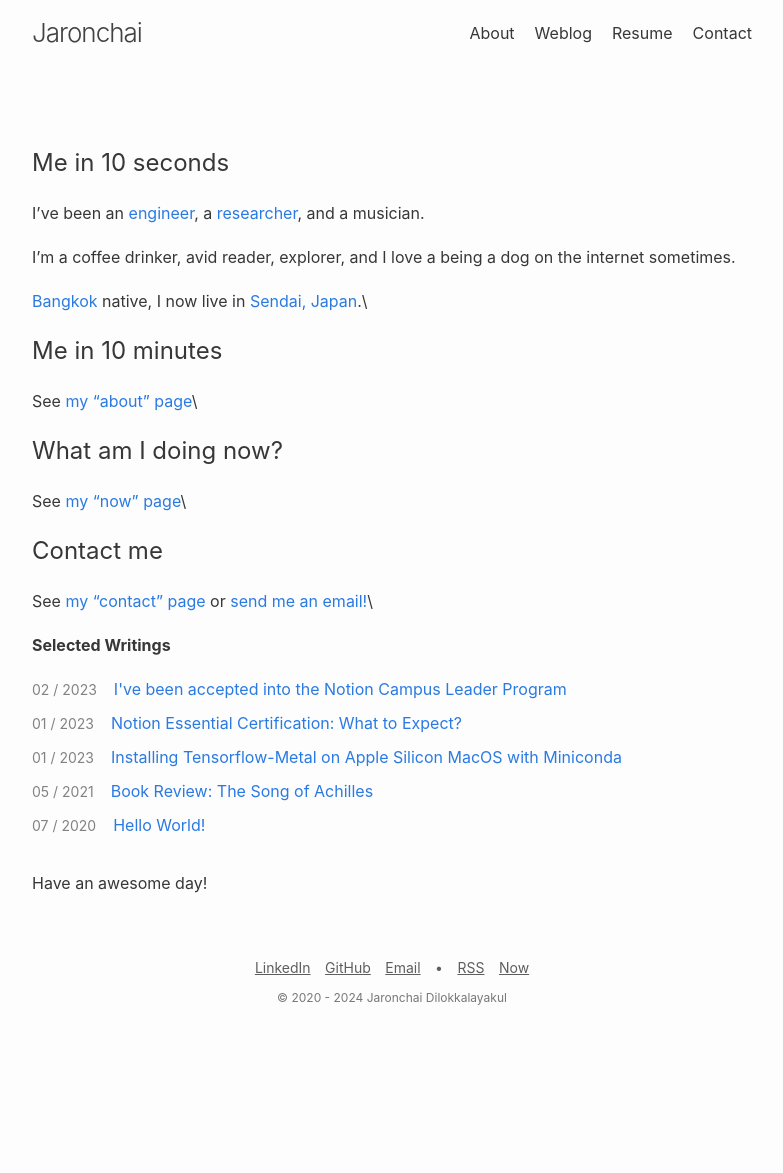
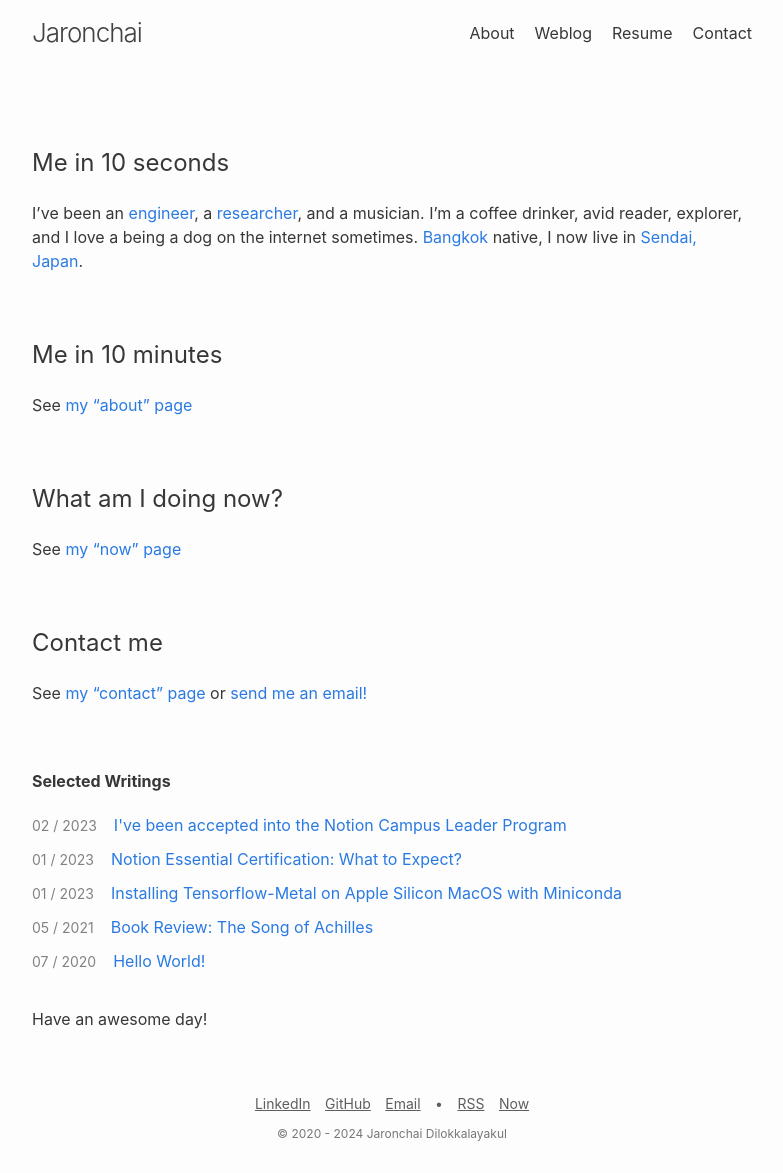
Before and after one commit to jarondlk/jaronchai-blog, a Jekyll site: the page built from index.markdown, in a window 1280 px wide. Shown: the whole page, without its empty margins (248-1031 px from the left). Built offline with Jekyll 4.4.1, drawn with Linux system fonts in a browser that asks for light colours; before the commit the page ends 1037 px from its top, so only the background shows below that.

Commit message:
Format index

```diff
--- a/index.markdown
+++ b/index.markdown
@@ -8,22 +8,28 @@ layout: default
 ## Me in 10 seconds
 
 I’ve been an [engineer](https://ibm.com), a [researcher](https://www.is.tohoku.ac.jp/en/), and a musician.
+I’m a coffee drinker, avid reader, explorer, and I love a being a dog on the internet sometimes.
+[Bangkok](https://maps.app.goo.gl/Rrm5AFaLUZ42k3GG6) native, I now live in [Sendai, Japan](https://maps.app.goo.gl/HHWvrCXHT9ouUT4T9).
 
-I’m a coffee drinker, avid reader, explorer, and I love a being a dog on the internet sometimes.
-
-[Bangkok](https://maps.app.goo.gl/Rrm5AFaLUZ42k3GG6) native, I now live in [Sendai, Japan](https://maps.app.goo.gl/HHWvrCXHT9ouUT4T9).\\
+&nbsp;
 
 ## Me in 10 minutes
 
-See [my "about" page](/about)\\
+See [my "about" page](/about)
+
+&nbsp;
 
 ## What am I doing now?
 
-See [my "now" page](/now)\\
+See [my "now" page](/now)
+
+&nbsp;
 
 ## Contact me
 
-See [my "contact" page](/contact) or [send me an email!](mailto:jaron.dilok@gmail.com)\\
+See [my "contact" page](/contact) or [send me an email!](mailto:jaron.dilok@gmail.com)
+
+&nbsp;
 
 **Selected Writings**
 {%- include featured.html -%}
```
Also changed, not shown: 1 other file.
